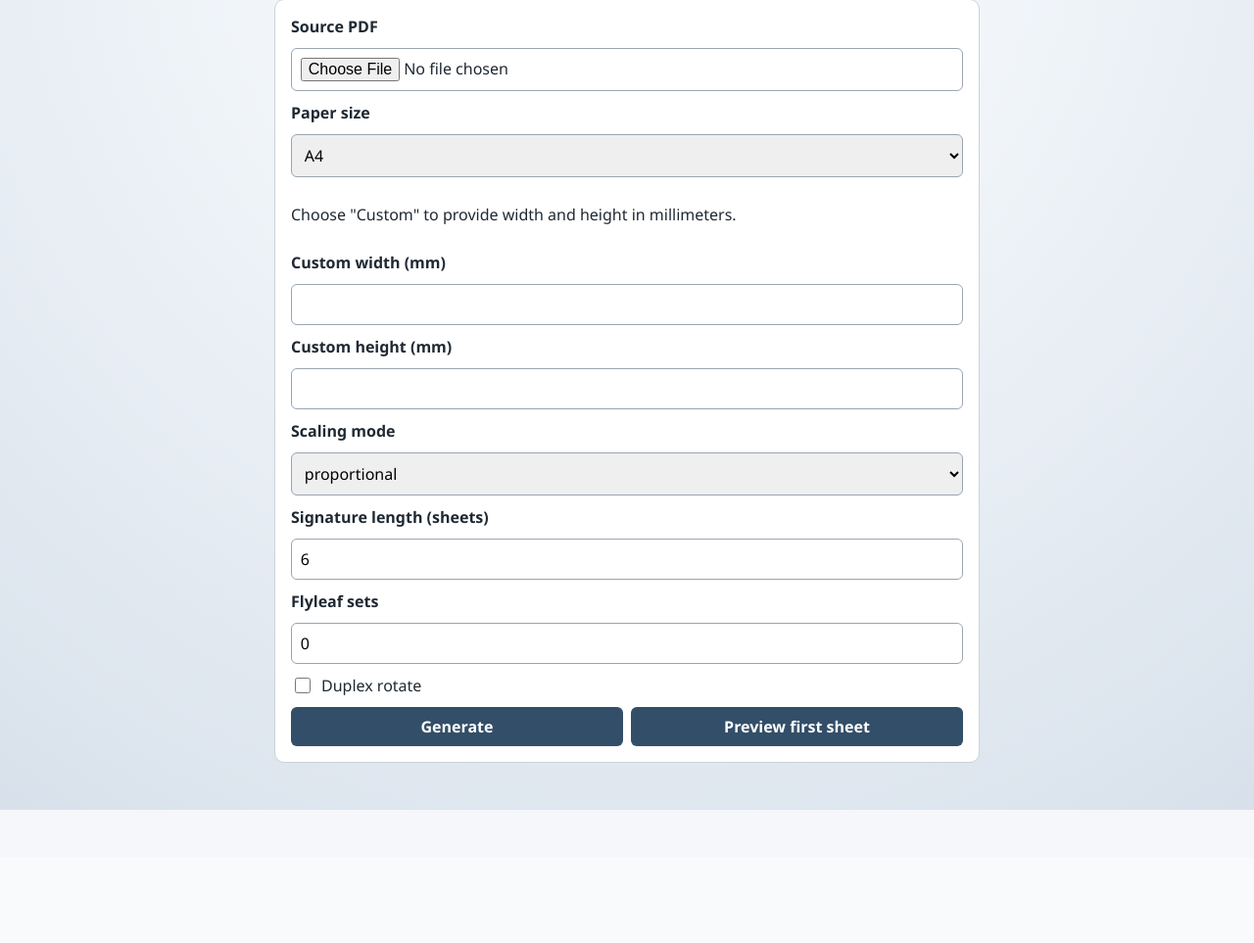
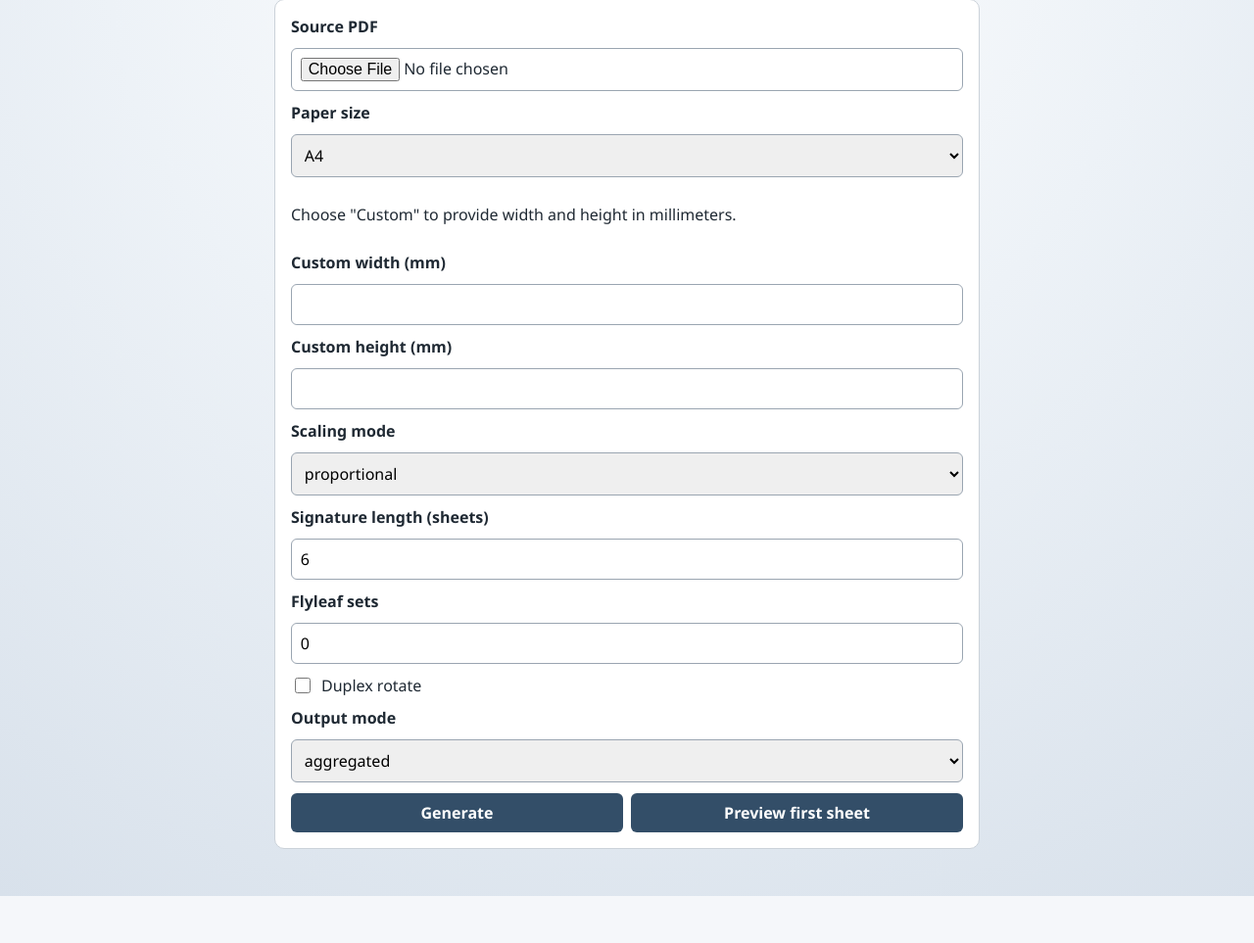
Before and after one commit to soenderby/bookbinder, a FastAPI app: page / in a window 1280 px wide. Shown: the part 134-1097 px from the top of the page at 98% size. Before the commit the page ends 961 px from the top, so only its background shows below. Run offline with FastAPI, Linux system fonts and the light colour scheme.

Commit message:
Add output mode selection for generated artifacts

```diff
--- a/bookbinder/web/app.py
+++ b/bookbinder/web/app.py
@@ -5,9 +5,9 @@ import logging
 import re
 import shutil
 import time
-from dataclasses import asdict, dataclass
+from dataclasses import asdict, dataclass, replace
 from pathlib import Path
-from typing import Any
+from typing import Any, Literal
 from uuid import uuid4
 
 from fastapi import FastAPI, File, Form, HTTPException, Request, UploadFile
@@ -39,6 +39,8 @@ _LOGGER = logging.getLogger("bookbinder.web")
 _PREVIEW_ACTION = "preview"
 _GENERATE_ACTION = "generate"
 _SUPPORTED_ACTIONS = {_PREVIEW_ACTION, _GENERATE_ACTION}
+OutputMode = Literal["aggregated", "signatures", "both"]
+_OUTPUT_MODES: tuple[OutputMode, ...] = ("aggregated", "signatures", "both")
 
 
 @dataclass(frozen=True)
@@ -50,6 +52,7 @@ class ImpositionOptions:
     custom_width_points: float | None
     custom_height_points: float | None
     scaling_mode: str
+    output_mode: OutputMode
 
 
 def _log_event(level: int, event_name: str, **event_fields: Any) -> None:
@@ -108,8 +111,10 @@ def _parse_form_input(
     custom_width_mm: str,
     custom_height_mm: str,
     scaling_mode: str,
+    output_mode: str,
 ) -> tuple[ImpositionOptions, dict[str, Any], str | None]:
     normalized_paper_size = paper_size.strip()
+    normalized_output_mode = output_mode.strip().lower()
     width_mm_value = custom_width_mm.strip()
     height_mm_value = custom_height_mm.strip()
 
@@ -121,6 +126,7 @@ def _parse_form_input(
         custom_width_points=None,
         custom_height_points=None,
         scaling_mode=scaling_mode,
+        output_mode="aggregated",
     )
     form_values: dict[str, Any] = {
         "paper_size": options.paper_size,
@@ -130,6 +136,7 @@ def _parse_form_input(
         "custom_width_mm": width_mm_value,
         "custom_height_mm": height_mm_value,
         "scaling_mode": options.scaling_mode,
+        "output_mode": normalized_output_mode,
     }
 
     allowed_sizes = set(PAPER_SIZES)
@@ -139,6 +146,20 @@ def _parse_form_input(
         return options, form_values, f"Invalid paper size. Choose one of: {valid_sizes}."
     if options.scaling_mode not in _SCALING_MODES:
         return options, form_values, "Invalid scaling mode. Choose proportional, stretch, or original."
+    if normalized_output_mode not in _OUTPUT_MODES:
+        valid_modes = ", ".join(_OUTPUT_MODES)
+        return options, form_values, f"Invalid output mode. Choose one of: {valid_modes}."
+
+    options = ImpositionOptions(
+        paper_size=options.paper_size,
+        signature_length=options.signature_length,
+        flyleafs=options.flyleafs,
+        duplex_rotate=options.duplex_rotate,
+        custom_width_points=options.custom_width_points,
+        custom_height_points=options.custom_height_points,
+        scaling_mode=options.scaling_mode,
+        output_mode=normalized_output_mode,
+    )
 
     if options.paper_size == _CUSTOM_PAPER_SIZE:
         try:
@@ -158,6 +179,7 @@ def _parse_form_input(
             custom_width_points=width_mm * _POINTS_PER_MM,
             custom_height_points=height_mm * _POINTS_PER_MM,
             scaling_mode=options.scaling_mode,
+            output_mode=options.output_mode,
         )
 
     return options, form_values, None
@@ -216,6 +238,7 @@ def _impose_payload(
     request_artifact_dir = artifact_dir / request_id
     output_name = deterministic_output_filename(source_name)
     output_path = request_artifact_dir / output_name
+    output_slug = Path(output_name).stem.removesuffix("_imposed_duplex")
     preview_name = deterministic_preview_filename(source_name)
     preview_path = request_artifact_dir / preview_name
     custom_dimensions = (
@@ -234,15 +257,49 @@ def _impose_payload(
             custom_dimensions=custom_dimensions,
             scaling_mode=options.scaling_mode,
         )
-        artifact = write_duplex_aggregated_pdf(
-            reader,
-            signatures=signatures,
-            output_path=output_path,
-            paper_size=options.paper_size,
-            duplex_rotate=options.duplex_rotate,
-            custom_dimensions=custom_dimensions,
-            scaling_mode=options.scaling_mode,
-        )
+        generated_downloads: list[dict[str, Any]] = []
+        total_output_pages = 0
+
+        if options.output_mode in ("aggregated", "both"):
+            artifact = write_duplex_aggregated_pdf(
+                reader,
+                signatures=signatures,
+                output_path=output_path,
+                paper_size=options.paper_size,
+                duplex_rotate=options.duplex_rotate,
+                custom_dimensions=custom_dimensions,
+                scaling_mode=options.scaling_mode,
+            )
+            generated_downloads.append(
+                {
+                    "download_url": f"/download/{request_id}/{output_name}",
+                    "output_filename": output_name,
+                    "output_pages": artifact.page_count,
+                }
+            )
+            total_output_pages += artifact.page_count
+
+        if options.output_mode in ("signatures", "both"):
+            for signature_index, signature in enumerate(signatures):
+                signature_name = f"{output_slug}_signature{signature_index}_duplex.pdf"
+                signature_path = request_artifact_dir / signature_name
+                artifact = write_duplex_aggregated_pdf(
+                    reader,
+                    signatures=[list(signature)],
+                    output_path=signature_path,
+                    paper_size=options.paper_size,
+                    duplex_rotate=options.duplex_rotate,
+                    custom_dimensions=custom_dimensions,
+                    scaling_mode=options.scaling_mode,
+                )
+                generated_downloads.append(
+                    {
+                        "download_url": f"/download/{request_id}/{signature_name}",
+                        "output_filename": signature_name,
+                        "output_pages": artifact.page_count,
+                    }
+                )
+                total_output_pages += artifact.page_count
     except ValueError as exc:
         _log_event(
             logging.WARNING,
@@ -269,18 +326,25 @@ def _impose_payload(
         request_id=request_id,
         source_name=source_name,
         source_pages=len(source_pages),
-        output_pages=artifact.page_count,
+        output_pages=total_output_pages,
         signatures=len(signatures),
+        output_mode=options.output_mode,
+        output_artifacts=len(generated_downloads),
         stale_artifacts_removed=removed,
     )
+
+    first_output = generated_downloads[0]
 
     return {
         "status": "success",
         "mode": _GENERATE_ACTION,
+        "output_mode": options.output_mode,
         "message": "Imposition complete.",
-        "download_url": f"/download/{request_id}/{output_name}",
-        "output_filename": output_name,
-        "output_pages": artifact.page_count,
+        "download_url": first_output["download_url"],
+        "output_filename": first_output["output_filename"],
+        "output_pages": total_output_pages,
+        "output_count": len(generated_downloads),
+        "downloads": generated_downloads,
         "preview_download_url": f"/download/{request_id}/{preview_name}",
         "preview_filename": preview_name,
         "preview_pages": preview_artifact.page_count,
@@ -381,6 +445,7 @@ def create_app(
             "custom_width_mm": "",
             "custom_height_mm": "",
             "scaling_mode": "proportional",
+            "output_mode": "aggregated",
         }
         if form_values:
             defaults.update(form_values)
@@ -392,6 +457,7 @@ def create_app(
                 "result": result,
                 "paper_sizes": sorted(PAPER_SIZES.keys()) + [_CUSTOM_PAPER_SIZE],
                 "scaling_modes": list(_SCALING_MODES),
+                "output_modes": _OUTPUT_MODES,
                 "form": defaults,
             },
             status_code=status_code,
@@ -417,6 +483,7 @@ def create_app(
         custom_width_mm: str = Form(""),
         custom_height_mm: str = Form(""),
         scaling_mode: str = Form("proportional"),
+        output_mode: str = Form("aggregated"),
     ) -> HTMLResponse:
         job_id = uuid4().hex
         _log_event(
@@ -428,6 +495,7 @@ def create_app(
             signature_length=signature_length,
             flyleafs=flyleafs,
             duplex_rotate=duplex_rotate,
+            output_mode=output_mode,
             has_upload=file is not None and bool(file.filename),
         )
         normalized_action = action.strip().lower()
@@ -448,6 +516,7 @@ def create_app(
             custom_width_mm=custom_width_mm,
             custom_height_mm=custom_height_mm,
             scaling_mode=scaling_mode,
+            output_mode=output_mode,
         )
         if form_error is not None:
             _log_event(logging.WARNING, "impose.request.form_validation_failed", job_id=job_id, error=form_error)
@@ -478,10 +547,11 @@ def create_app(
             )
 
         payload = await file.read()
+        impose_options = options if normalized_action == _GENERATE_ACTION else replace(options, output_mode="aggregated")
         result, impose_error = _impose_payload(
             payload=payload,
             source_name=source_name,
-            options=options,
+            options=impose_options,
             artifact_dir=app.state.artifact_dir,
             artifact_retention_seconds=app.state.artifact_retention_seconds,
             job_id=job_id,
--- a/bookbinder/web/templates/index.html
+++ b/bookbinder/web/templates/index.html
@@ -47,6 +47,13 @@
           Duplex rotate
         </label>
 
+        <label for="output_mode">Output mode</label>
+        <select id="output_mode" name="output_mode">
+          {% for mode in output_modes %}
+          <option value="{{ mode }}" {{ "selected" if form.output_mode == mode else "" }}>{{ mode }}</option>
+          {% endfor %}
+        </select>
+
         <div class="actions">
           <button type="submit" name="action" value="generate">Generate</button>
           <button type="submit" name="action" value="preview">Preview first sheet</button>
@@ -59,7 +66,16 @@
         <p>{{ result.message }}</p>
         {% if result.status == "success" and "output_pages" in result %}
         <p>Output pages: {{ result.output_pages }}</p>
+        {% if "output_count" in result %}
+        <p>Output files: {{ result.output_count }}</p>
+        {% endif %}
+        {% if "downloads" in result %}
+          {% for output in result.downloads %}
+        <a href="{{ output.download_url }}" download>Download {{ output.output_filename }}</a>
+          {% endfor %}
+        {% else %}
         <a href="{{ result.download_url }}" download>Download {{ result.output_filename }}</a>
+        {% endif %}
         {% endif %}
         {% if result.status == "success" and "preview_pages" in result %}
         <p>Preview pages: {{ result.preview_pages }}</p>
```
Also changed, not shown: tests/mvp_integration/test_web_flow.py (+98 -0 lines), README.md.
